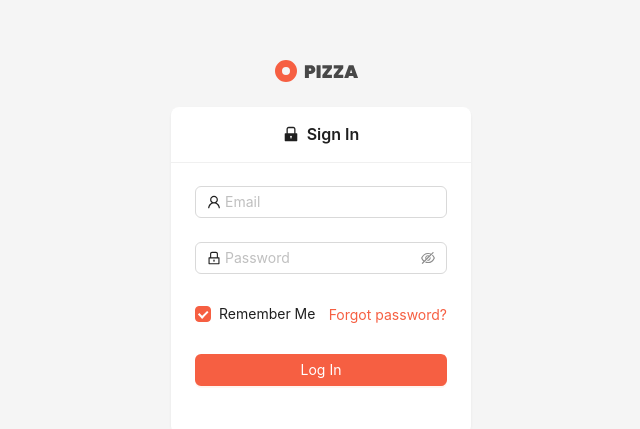
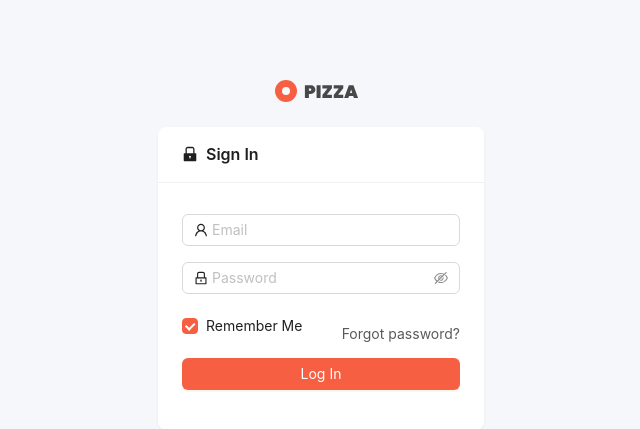
Before and after one commit to dev-hans-programmer/microservice-admin-ui, a React (Vite) app: page /auth/login in a window 1280 px wide. Shown: the part 153-582 px from the top of the page, without its empty margins (319-959 px from the left). Built offline with nearby package versions, Linux system fonts and the light colour scheme; no server answers.

Commit message:
FOllowed BEM style class names

```diff
--- a/src/pages/login/index.tsx
+++ b/src/pages/login/index.tsx
@@ -35,25 +35,29 @@ function LoginPage() {
    }
 
    return (
-      <Layout className='LoginPage'>
+      <Layout className='login-page'>
          <Space direction='vertical' align='center' size='large'>
-            <Layout.Content className='layout-content'>
+            <Layout.Content className='login-page__header'>
                <Logo />
             </Layout.Content>
             <Card
                variant='borderless'
-               className='card'
+               className='login-page__card'
                title={
-                  <Space className='space'>
+                  <Space className='login-page__title-space'>
                      <LockFilled />
                      Sign In
                   </Space>
                }
             >
-               <Form initialValues={{ remember: true }} onFinish={onSubmit}>
+               <Form
+                  className='login-page__form'
+                  initialValues={{ remember: true }}
+                  onFinish={onSubmit}
+               >
                   {isError && (
                      <Alert
-                        className='error-alert'
+                        className='login-page__alert'
                         type='error'
                         message={getErrorMessage(error)}
                      />
@@ -62,14 +66,12 @@ function LoginPage() {
                   <Form.Item
                      name='email'
                      rules={[
-                        {
-                           required: true,
-                           message: 'Please input your email',
-                        },
+                        { required: true, message: 'Please input your email' },
                      ]}
                   >
                      <Input prefix={<UserOutlined />} placeholder='Email' />
                   </Form.Item>
+
                   <Form.Item
                      name='password'
                      rules={[
@@ -84,18 +86,22 @@ function LoginPage() {
                         placeholder='Password'
                      />
                   </Form.Item>
-                  <Flex justify='space-between'>
+
+                  <Flex
+                     justify='space-between'
+                     className='login-page__footer-row'
+                  >
                      <Form.Item name='remember' valuePropName='checked'>
                         <Checkbox>Remember Me</Checkbox>
                      </Form.Item>
-                     <a id='forgot-password-link' href=''>
+                     <a className='login-page__forgot' href=''>
                         Forgot password?
                      </a>
                   </Flex>
 
                   <Form.Item>
                      <Button
-                        style={{ width: '100%' }}
+                        className='login-page__submit'
                         type='primary'
                         htmlType='submit'
                         loading={isPending}
--- a/src/pages/login/login.css
+++ b/src/pages/login/login.css
@@ -1,4 +1,90 @@
-.LoginPage {
+/*
+  BEM-style stylesheet for Login Page
+  - Block: .login-page
+  - Elements: __header, __card, __form, __alert, __submit, etc.
+
+  Notes:
+  - Keep selectors shallow to avoid specificity wars.
+  - Use small set of custom properties for quick theming.
+  - Keep responsive rules minimal and predictable.
+*/
+
+:root {
+  --login-max-width: 420px;
+  --login-gap: 24px;
+  --login-padding: 24px;
+  --login-bg: var(--ant-bg-layout, #f5f7fa);
+  --card-radius: 8px;
+}
+
+.login-page {
+  min-height: 100vh;
+  display: flex;
+  align-items: center;
+  justify-content: center;
+  padding: var(--login-padding);
+  background: var(--login-bg);
+}
+
+.login-page__header {
+  display: flex;
+  align-items: center;
+  justify-content: center;
+  margin-top: 16px;
+}
+
+.login-page__card {
+  width: 100%;
+  max-width: var(--login-max-width);
+  border-radius: var(--card-radius);
+  box-shadow: 0 6px 24px rgba(20, 20, 40, 0.06);
+}
+
+.login-page__title-space {
+  display: flex;
+  align-items: center;
+  gap: 8px;
+  font-weight: 600;
+}
+
+.login-page__form {
+  padding-top: 8px;
+}
+
+.login-page__form .ant-form-item {
+  margin-bottom: 16px;
+}
+
+.login-page__alert {
+  margin-bottom: 12px;
+}
+
+.login-page__footer-row {
+  align-items: center;
+}
+
+.login-page__forgot {
+  color: rgba(0, 0, 0, 0.65);
+  font-size: 14px;
+}
+
+.login-page__submit {
+  width: 100%;
+}
+
+/* Small screens: card fills most of the width */
+@media (max-width: 480px) {
+  .login-page__card {
+    max-width: calc(100% - 32px);
+  }
+}
+
+/* Focus styles for accessibility */
+.login-page :where(.ant-input:focus, .ant-input-affix-wrapper-focused, .ant-btn:focus) {
+  outline: 3px solid rgba(24, 144, 255, 0.12);
+  outline-offset: 2px;
+}
+/* .LoginPage {
     height: 100vh;
     display: grid;
     place-items: center;
@@ -20,4 +106,4 @@
      display: flex;
      align-items:center;
      justify-content:center
-}
+} */
```
Also changed, not shown: 1 other file (tests, documents, lock files or other folders).
